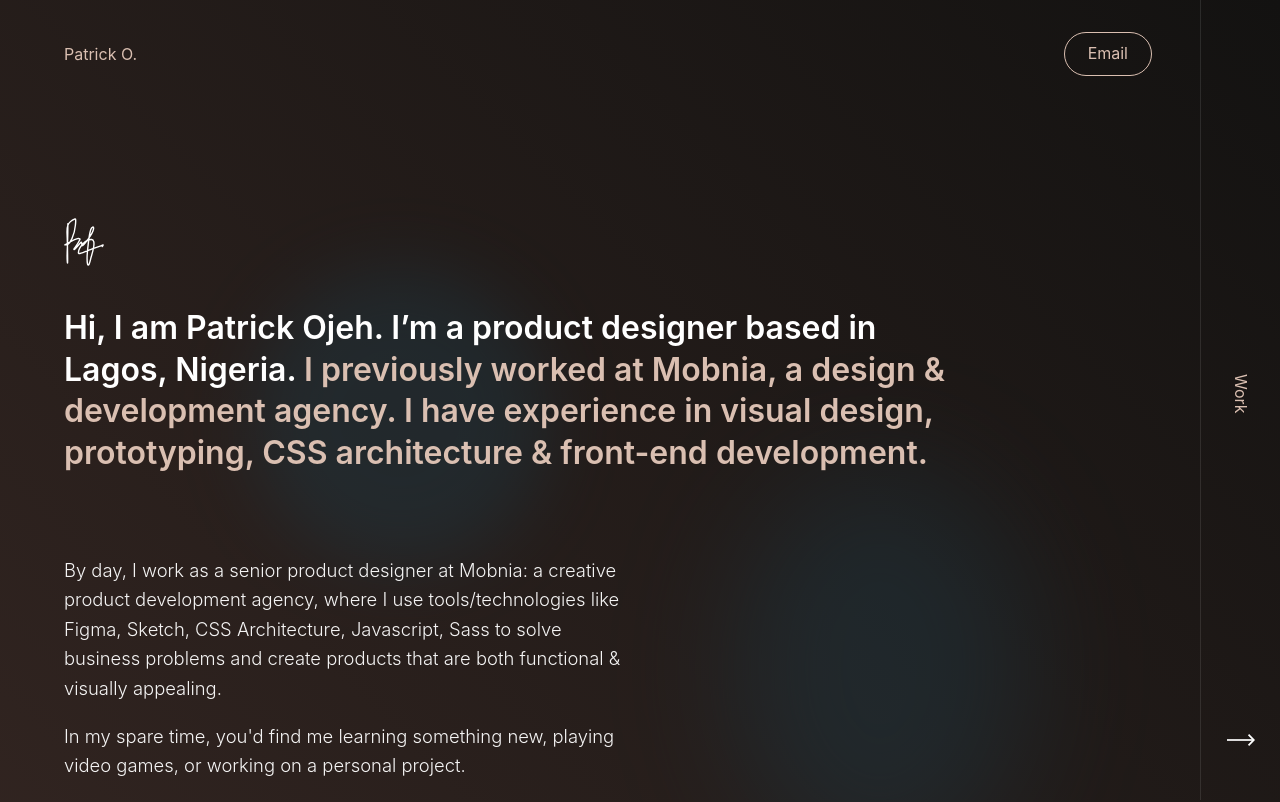
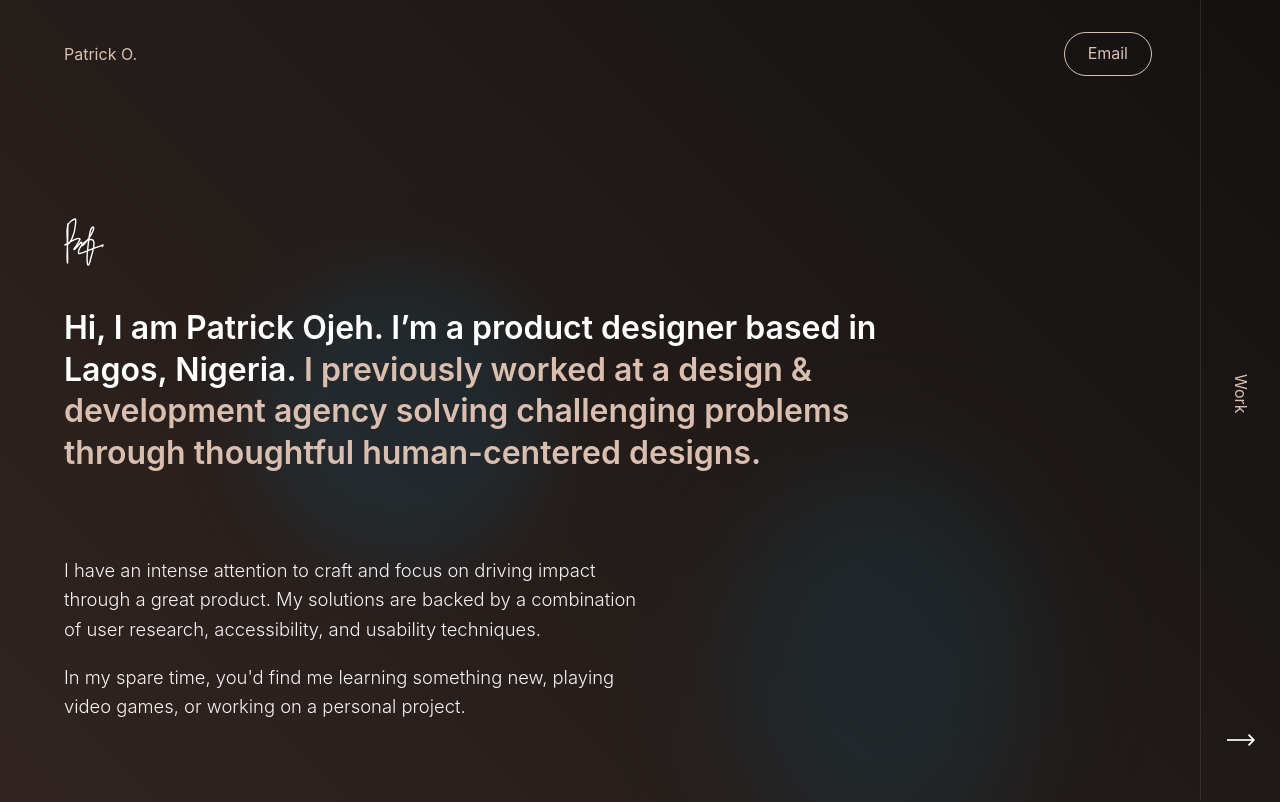
Before and after one commit to patrickojeh/portfolio, a React (Create React App) app: page / in a window 1280 px wide. Shown: the top 802 px of the page. Built offline with nearby package versions, Linux system fonts and the light colour scheme.

Commit message:
modify copy

```diff
--- a/src/pages/Home.js
+++ b/src/pages/Home.js
@@ -11,10 +11,10 @@ const Home = () => {
   return <Layout shine="true">
     <div className="mw9 ph5-l ph4-ns ph35 center pt6-l pt5">
       <img src={signature} alt="My signature in svg" className="signature h25 mb3" />
-      <h1 className="mw8 pr6-l mb5-l mb4">Hi, I am Patrick Ojeh. I’m a product designer based in Lagos, Nigeria. <span>I previously worked at Mobnia, a design &amp; development agency. I have experience in visual design, prototyping, CSS architecture &amp; front-end development.</span></h1>
+      <h1 className="mw8 pr6-l mb5-l mb4">Hi, I am Patrick Ojeh. I’m a product designer based in Lagos, Nigeria. <span>I previously worked at a design &amp; development agency solving challenging problems through thoughtful human-centered designs.</span></h1>
       <div className="flex flex-column flex-row-l justify-between">
         <div className="w-50-l">
-          <p>By day, I work as a senior product designer at Mobnia: a creative product development agency, where I use tools/technologies like Figma, Sketch, CSS Architecture, Javascript, Sass to solve business problems and create products that are both functional &amp; visually appealing.</p>
+          <p>I have an intense attention to craft and focus on driving impact through a great product. My solutions are backed by a combination of user research, accessibility, and usability techniques.</p>
           <p>In my spare time, you'd find me learning something new, playing video games, or working on a personal project.</p>
         </div>
         <div className="w-40-l">
```
